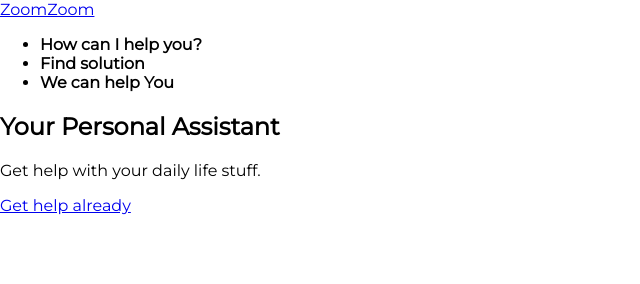
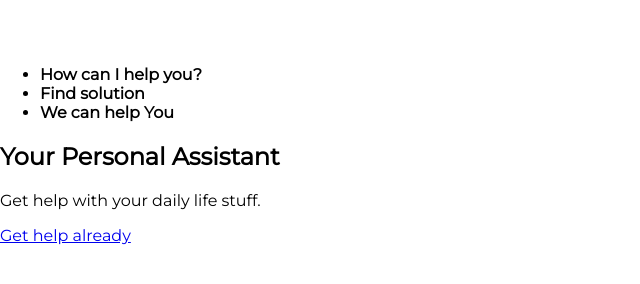
Before and after one commit to AleksandraJagodzinska/sassy, a plain HTML site: page index.html in a window 1280 px wide. Shown: the whole page, without its empty margins (0-640 px from the left). Drawn offline with Linux system fonts and the light colour scheme.

Commit message:
styling header

```diff
--- a/css/main.scss
+++ b/css/main.scss
@@ -3,6 +3,8 @@ $colors: (
     primary: #005DFF,
     accent: #FFF6BB
 );
+
+$padding: 15px;
 
 @function color($color-name){
     @return mep-get($colors, $color-name)
@@ -24,4 +26,11 @@ body {
         position: absolute;
         z-index: -1;
     }
+    header a {
+        color: #fff;
+        text-decoration: none;
+        padding: $padding;
+        display: block;
+        text-decoration: uppercase;
+    }
 }
```
Also changed, not shown: css/main.css, 1 other file.
